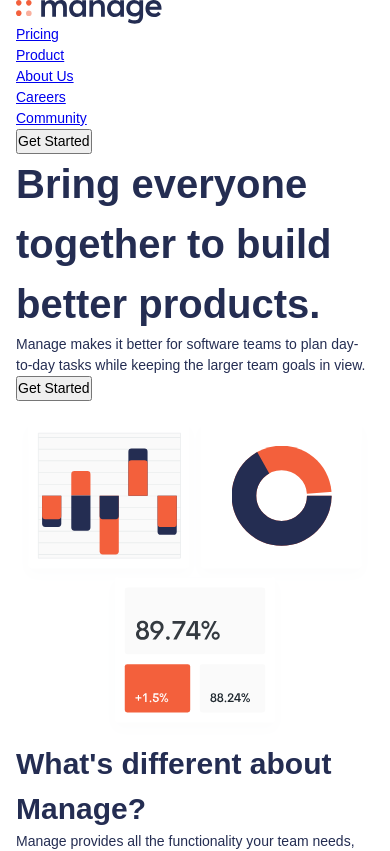
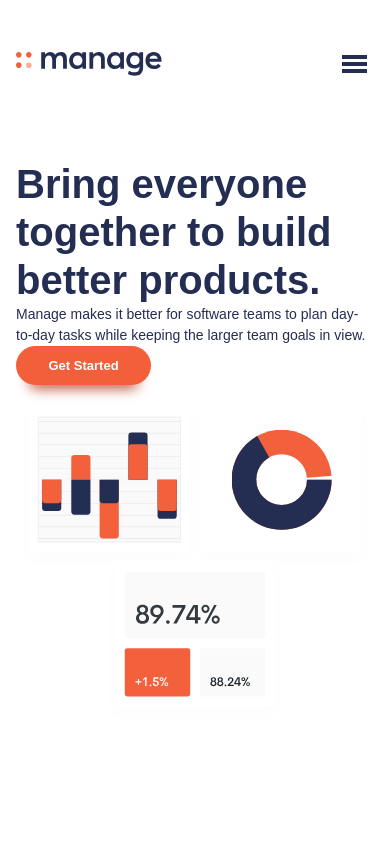
Before and after one commit to d-kens/Manage-Landing-Page-, a plain HTML site: page index.html in a window 390 px wide. Shown: the top 851 px of the page. Drawn offline with Linux system fonts and the light colour scheme; a web font is replaced by a local one.

Commit message:
Navigation bar

```diff
--- a/index.html
+++ b/index.html
@@ -17,8 +17,16 @@
   <!-- Header -->
   <header class="primary-header">
     <div class="container">
+      <div class="nav-wrapper">
         <a href="#"><img src="./images/logo.svg" alt="Manage"></a>
-      <nav aria-label="primary" class="primary-navigation">
+
+        <button class="mobile-nav-toggle" aria-controls="primary-navigation">
+          <img class="icon-hamburger" src="./images/icon-hamburger.svg" alt="" aria-hidden="true">
+          <img class="icon-close" src="./images/icon-close.svg" alt="" aria-hidden="true">
+          <span class="visually-hidden">Menu</span>
+        </button>
+
+        <nav aria-label="primary" class="primary-navigation" id="primary-navigation">
           <ul role="list" class="nav-list">
             <li><a href="#"> Pricing </a></li>
             <li><a href="#"> Product </a></li>
@@ -27,7 +35,8 @@
             <li><a href="#"> Community </a></li>
           </ul>
         </nav>
-      <button class="button"> Get Started </button>
+        <button class="button" style="display: none;"> Get Started </button>
+      </div>
     </div>
   </header>
 
--- a/main.js
+++ b/main.js
@@ -0,0 +1,6 @@
+const navToggle = document.querySelector(".mobile-nav-toggle");
+const primaryNav = document.querySelector(".primary-navigation");
+
+navToggle.addEventListener('click', () => {
+    primaryNav.classList.toggle('opened');
+});
--- a/style.css
+++ b/style.css
@@ -9,7 +9,9 @@ VARIABLES
 
 :root {
     /* Colors */
+    --clr-accent-500: hsl(12, 60%, 45%);
     --clr-accent-400: hsl(12, 88%, 59%);
+    --clr-accent-300: hsl(12, 88%, 75%);
     --clr-accent-100: hsl(13, 100%, 96%);
 
     --clr-primary-400: hsl(228, 39%, 23%);
@@ -42,6 +44,17 @@ VARIABLES
     --fs-secondary-heading: var(--fs-700);
     --fs-nav: var(--fs-500);
     --fs-button: var(--fs-300);
+
+    --size-100: .25rem;
+    --size-200: .5rem;
+    --size-300: .75rem;
+    --size-400: 1rem;
+    --size-500: 1.5rem;
+    --size-600: 2rem;
+    --size-700: 3rem;
+    --size-800: 4rem;
+    --size-900: 5rem;
+
 
 }
 
@@ -103,6 +116,18 @@ svg{
 /*==================================
 UTILITY CLASSES
 ====================================*/
+.visually-hidden{
+    position: absolute;
+    width: 1px;
+    height: 1px;
+    padding: 0;
+    margin: -1px;
+    overflow: hidden;
+    clip: rext(0, 0, 0, 0);
+    white-space: nowrap;
+    border: 0;
+}
+
 .text-primary-400 {
     color: var(--clr-primary-400);
 }
@@ -141,15 +166,24 @@ UTILITY CLASSES
 
 .fs-primary-heading {
     font-size: var(--fs-primary-heading);
+    line-height: 1.2;
 }
 .fs-secondary-heading {
     font-size: var(--fs-secondary-heading);
+    line-height: 1.2;
 }
 
 .fs-300 { font-size: var(--fs-300); }
 .fs-400 { font-size: var(--fs-400); }
 .fs-500 { font-size: var(--fs-500); }
 .fs-600 { font-size: var(--fs-600); }
+
+.padding-block-700 {
+    padding-block: var(--size-700);
+}
+.padding-block-900 {
+    padding-block: var(--size-900);
+}
 
 .container {
     /* Locally scoped custom properties */
@@ -180,3 +214,73 @@ body {
     font-family: var(--ff-body);
     color: var(--clr-primary-400);
 }
+
+
+/** Button */
+.button {
+    cursor: pointer;
+    text-decoration: none;
+    border: 0;
+    border-radius: 100vmax;
+    padding: 1em 2.5em;
+    font-weight: var(--fw-bold);
+    font-size: var(--fs-button);
+    line-height: 1;
+    color: var(--clr-neutral-100);
+    background-color: var(--clr-accent-400);
+    box-shadow: 0 1.25em 1em -1em var(--clr-accent-500);
+}
+
+.button[data-type="inverted"] {
+    background-color: var(--clr-neutral-100);
+    color: var(--clr-accent-400);
+}
+
+.button:hover,
+.button:focus-visible {
+    background-color: var(--clr-accent-300);
+}
+
+.button[data-type="inverted"]:hover,
+.button[data-type="inverted"]:focus-visible {
+    background-color: var(--clr-neutral-100);
+    color: var(--clr-accent-300);
+}
+
+.primary-header {
+    margin-top: var(--size-700);
+}
+
+.nav-wrapper {
+    display: flex;
+    justify-content: space-between;
+    align-items: center;
+}
+
+.mobile-nav-toggle {
+    display: none;
+}
+
+@media (max-width: 50em) {
+    .primary-navigation {
+        display: none;
+    }
+
+    .mobile-nav-toggle {
+        display: block;
+        cursor: pointer;
+        background: transparent;
+        border: 0;
+        padding: 0.5em;
+
+    }
+
+    .mobile-nav-toggle .icon-close {
+        display: none;
+    }
+}
+
+.opened {
+    display: block;
+    position: fixed;
+}
```
Lines whose indentation alone changed are shown as unchanged.
